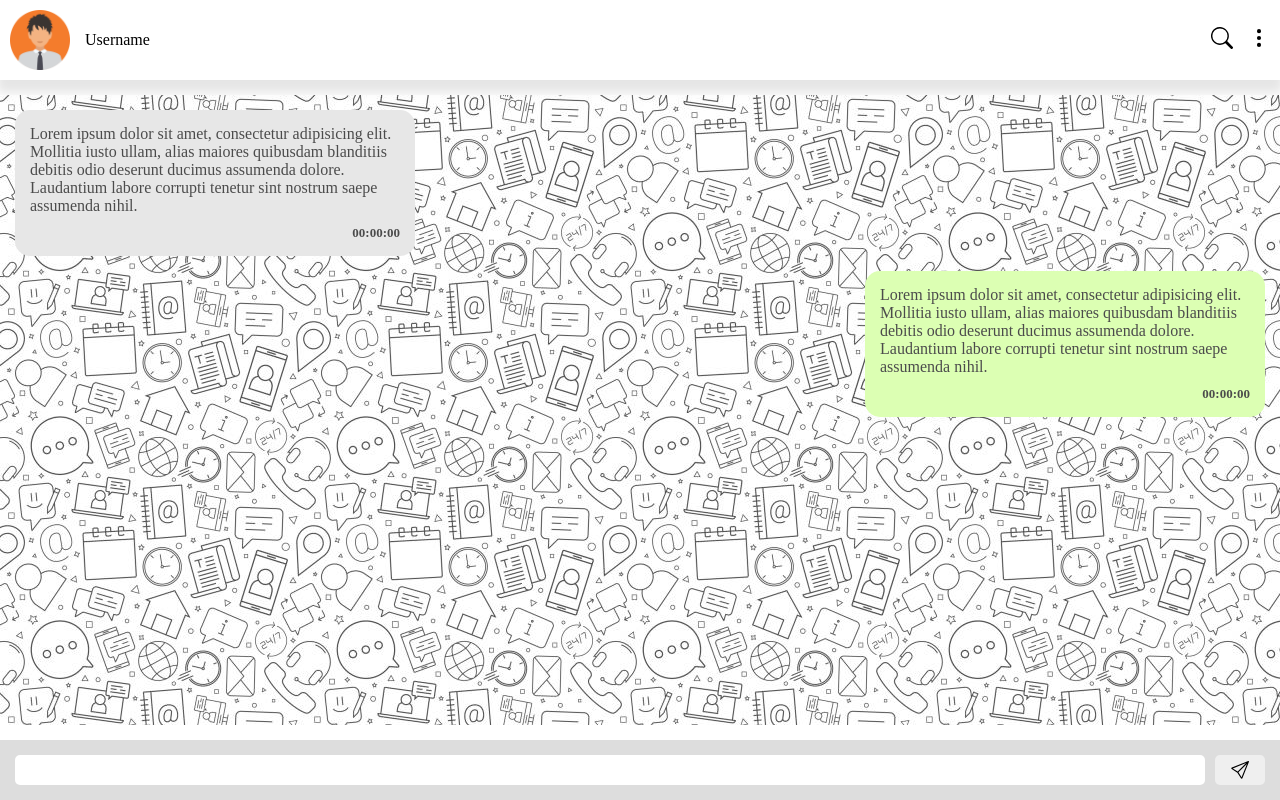
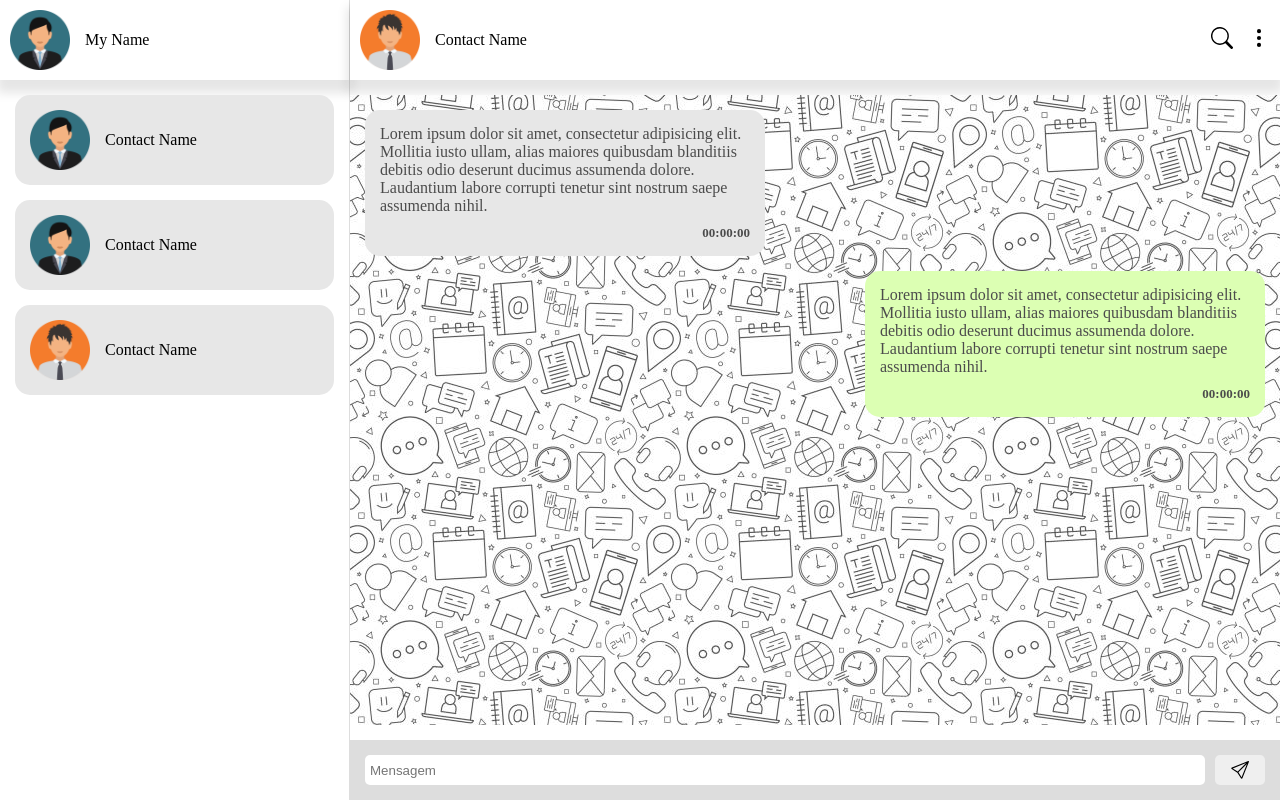
Before and after one commit to Lupescoder/hichat, a plain HTML site: page index.html in a window 1280 px wide. Drawn offline with Linux system fonts and the light colour scheme.

Commit message:
Contacts

```diff
--- a/assets/css/style.css
+++ b/assets/css/style.css
@@ -4,15 +4,28 @@
     box-sizing: border-box;
 }
 
-.chat__container {
+.container {
+    display: flex;
     width: 100%;
     height: 100vh;
+}
+
+.contact__container {
+    display: flex;
+    flex-direction: column;
+    width: 350px;
+    border-right: solid 1px #dddddd ;
+}
+
+.chat__container {
+    flex: 1;
     display: flex;
     flex-direction: column;
     gap: 15px;
 }
 
-.chat__menu {
+.chat__menu,
+.contact__menu {
     background-color: white;
     width: 100%;
     height: 80px;
@@ -23,7 +36,8 @@
     box-shadow: 0px 10px 10px 3px rgba(0,0,0,0.1);
 }
 
-.chat__menu-profile {
+.chat__menu-profile,
+.contact__menu-profile {
     flex: 1;
     display: flex;
     align-items: center;
@@ -31,7 +45,8 @@
 
 }
 
-.menu-profile__image {
+.menu-profile__image,
+.contact-profile__image {
     width: 60px;
     height: 60px;
 }
@@ -41,6 +56,23 @@
     justify-content: center;
     align-items: center;
     gap: 15px;
+}
+
+.contact__chats {
+    flex: 1;
+    padding: 15px;
+    max-height: 693px;
+    height: 100vh;
+    overflow: auto;
+    display: flex;
+    flex-direction: column;
+    gap: 15px;
+}
+
+.contact__chat {
+    background-color: #e7e7e7;
+    padding: 15px;
+    border-radius: 15px;
 }
 
 .chat__window {
--- a/assets/js/script.js
+++ b/assets/js/script.js
@@ -9,7 +9,6 @@ function checarEnter(event) {
 }
 
 function newMensage () {
-    //Clona o balão de mensagem
     let mensage = containerNewMensage.cloneNode(true);
 
     var dataAtual = new Date();
@@ -23,6 +22,10 @@ function newMensage () {
         mensage.querySelector('.chat-window__give-time').innerHTML = horaAtual;
 
         chatWindow.appendChild(mensage);
+
+        let newMensageSound = document.querySelector('.newMensage__sound');
+        newMensageSound.play();
+
         inputMensage.value = '';
 
     }
--- a/index.html
+++ b/index.html
@@ -7,11 +7,40 @@
     <title>Hi Chat</title>
 </head>
 <body>
+    <div class="container">
+        <div class="contact__container">
+            <div class="contact__menu">
+                <div class="contact__menu-profile">
+                    <img class="contact-profile__image" src="assets/images/profile/myuser.png" alt="Imagem de perfil">
+                    <span class="contact-profile__username">My Name</span>
+                </div>
+            </div>
+            <div class="contact__chats">
+                <div class="contact__chat">
+                    <div class="contact__menu-profile">
+                        <img class="contact-profile__image" src="assets/images/profile/myuser.png" alt="Imagem de perfil">
+                        <span class="contact-profile__username">Contact Name</span>
+                    </div>
+                </div>
+                <div class="contact__chat">
+                    <div class="contact__menu-profile">
+                        <img class="contact-profile__image" src="assets/images/profile/myuser.png" alt="Imagem de perfil">
+                        <span class="contact-profile__username">Contact Name</span>
+                    </div>
+                </div>
+                <div class="contact__chat">
+                    <div class="contact__menu-profile">
+                        <img class="contact-profile__image" src="assets/images/profile/undefined.png" alt="Imagem de perfil">
+                        <span class="contact-profile__username">Contact Name</span>
+                    </div>
+                </div>
+            </div>
+        </div>
         <div class="chat__container">
             <div class="chat__menu">
                 <div class="chat__menu-profile">
                     <img class="menu-profile__image" src="assets/images/profile/undefined.png" alt="Imagem de perfil">
-                <span class="menu-profile__username">Username</span>
+                    <span class="menu-profile__username">Contact Name</span>
                 </div>
                 <div class="chat__menu-configs">
                     <div class="menu__configs-search">
@@ -37,12 +66,14 @@
                 </div>
             </div>
             <div class="chat__chat__inputMessage">
-            <input id="newMensage" type="text">
+                <input id="newMensage" type="text" placeholder="Mensagem">
                 <button onclick="newMensage()">
                     <svg xmlns="http://www.w3.org/2000/svg" width="18" height="18" fill="currentColor" class="bi bi-send" viewBox="0 0 16 16">
                         <path d="M15.854.146a.5.5 0 0 1 .11.54l-5.819 14.547a.75.75 0 0 1-1.329.124l-3.178-4.995L.643 7.184a.75.75 0 0 1 .124-1.33L15.314.037a.5.5 0 0 1 .54.11ZM6.636 10.07l2.761 4.338L14.13 2.576 6.636 10.07Zm6.787-8.201L1.591 6.602l4.339 2.76 7.494-7.493Z"/>
                     </svg>
                 </button>
+                <audio class="newMensage__sound" src="assets/sounds/livechat.mp3"></audio>
+            </div>
         </div>
     </div>
 
```
Also changed, not shown: assets/images/profile/myuser.png (added), 1 other file. Lines whose indentation alone changed are shown as unchanged.
